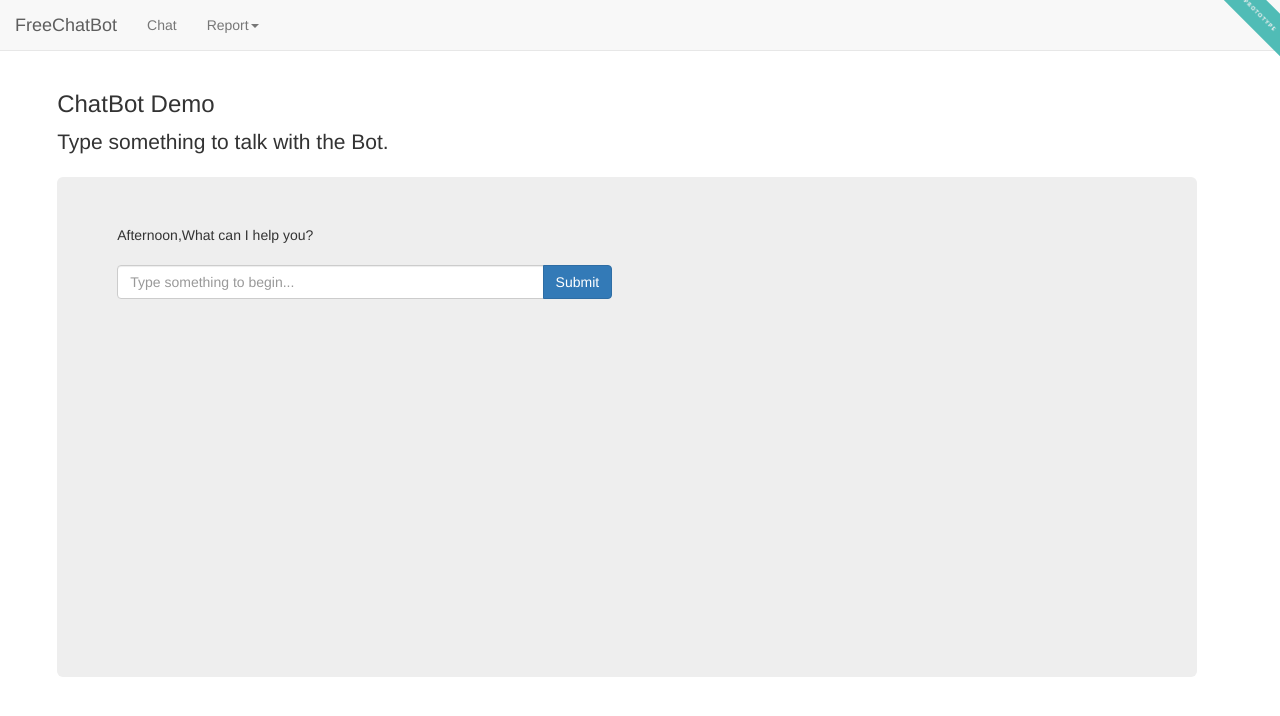
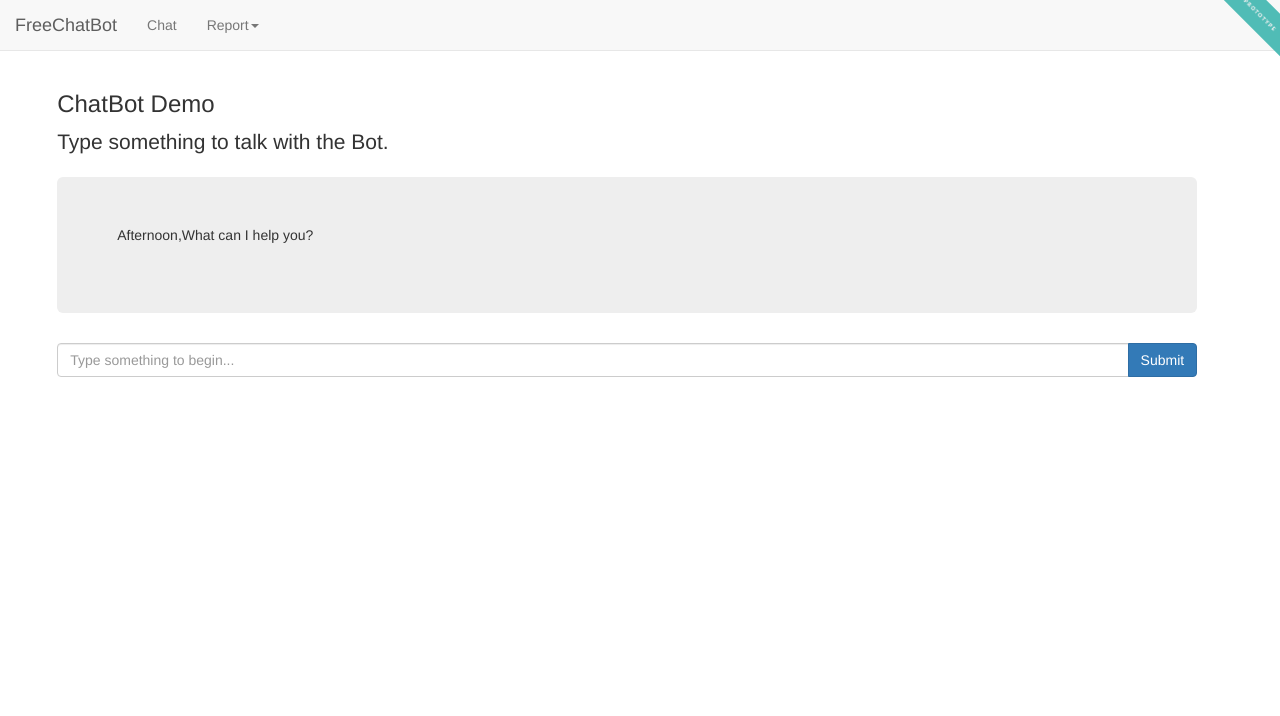
Before and after one commit to wongfree/CETM46_DS_project, a Django app: page /chatbot/ in a window 1280 px wide. Shown: the top 716 px of the page. Run offline with Django 3.2, Linux system fonts and the light colour scheme; some libraries are stand-ins or nearby versions.

Commit message:
correct view

```diff
--- a/bot/templates/bot/app.html
+++ b/bot/templates/bot/app.html
@@ -10,24 +10,22 @@
     <p class="lead text-md-center">
         Type something to talk with the Bot.
     </p>
-    <div class="jumbotron mt-1" style="min-height: 500px; !important">
+    <div class="jumbotron mt-1">
 
         <div class="row">
             <div class="col-md-6 offset-md-3">
                 <ul class="list-group chat-log js-chat-log">
                     <li class="lsit-group-item">{{greeting}}</li>
                 </ul>
-
-                <div class="input-group input-group-md mt-1">
-                    <input type="text" class="form-control js-text" placeholder="Type something to begin..."/>
-                    <span class="input-group-btn">
-                        <button class="btn btn-primary js-say">Submit</button>
-                    </span>
-                </div>
-
             </div>
         </div>
 
+    </div>
+    <div class="input-group input-group-md mt-1">
+        <input type="text" class="form-control js-text" placeholder="Type something to begin..."/>
+        <span class="input-group-btn">
+                        <button class="btn btn-primary js-say">Submit</button>
+                    </span>
     </div>
 
 </div>
```
